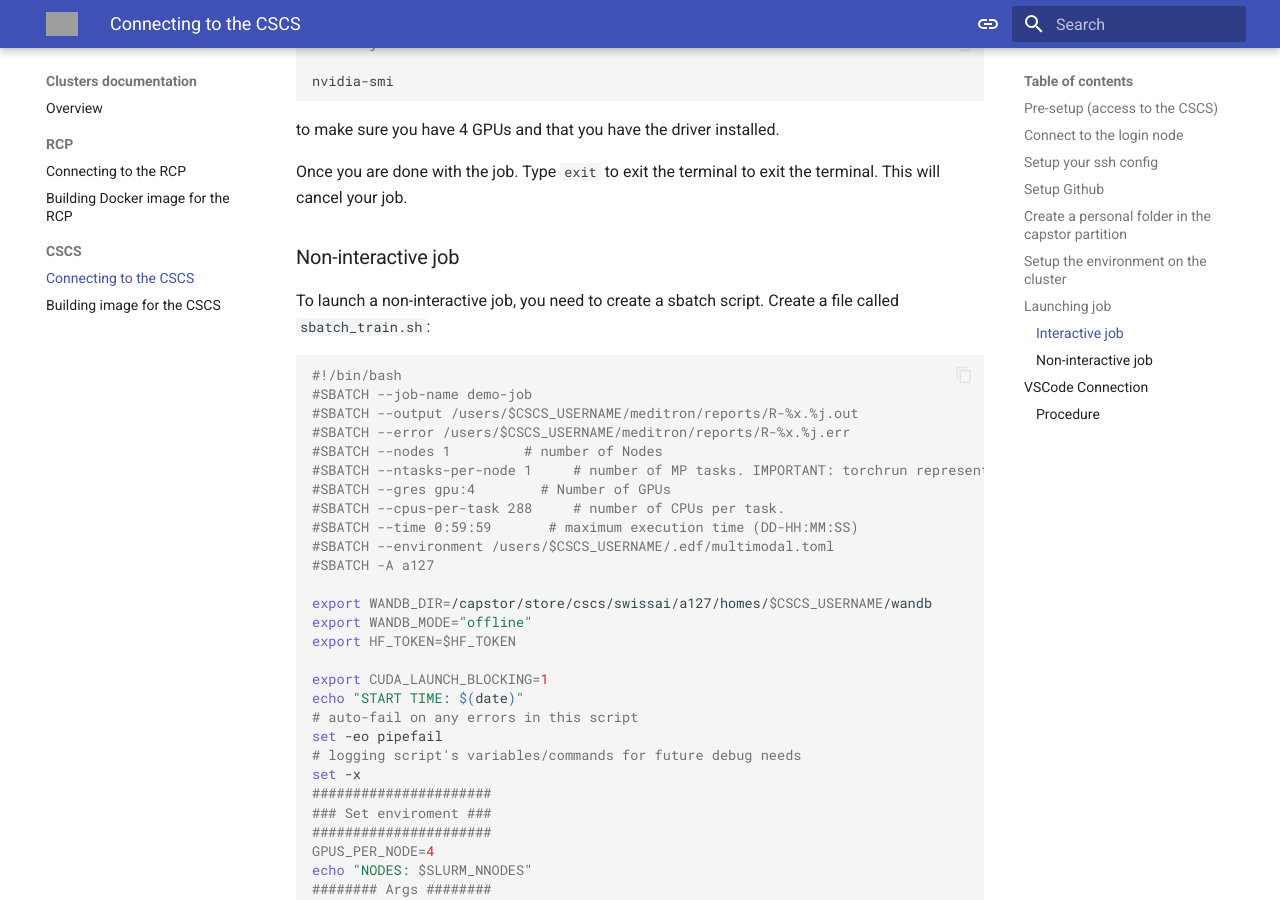
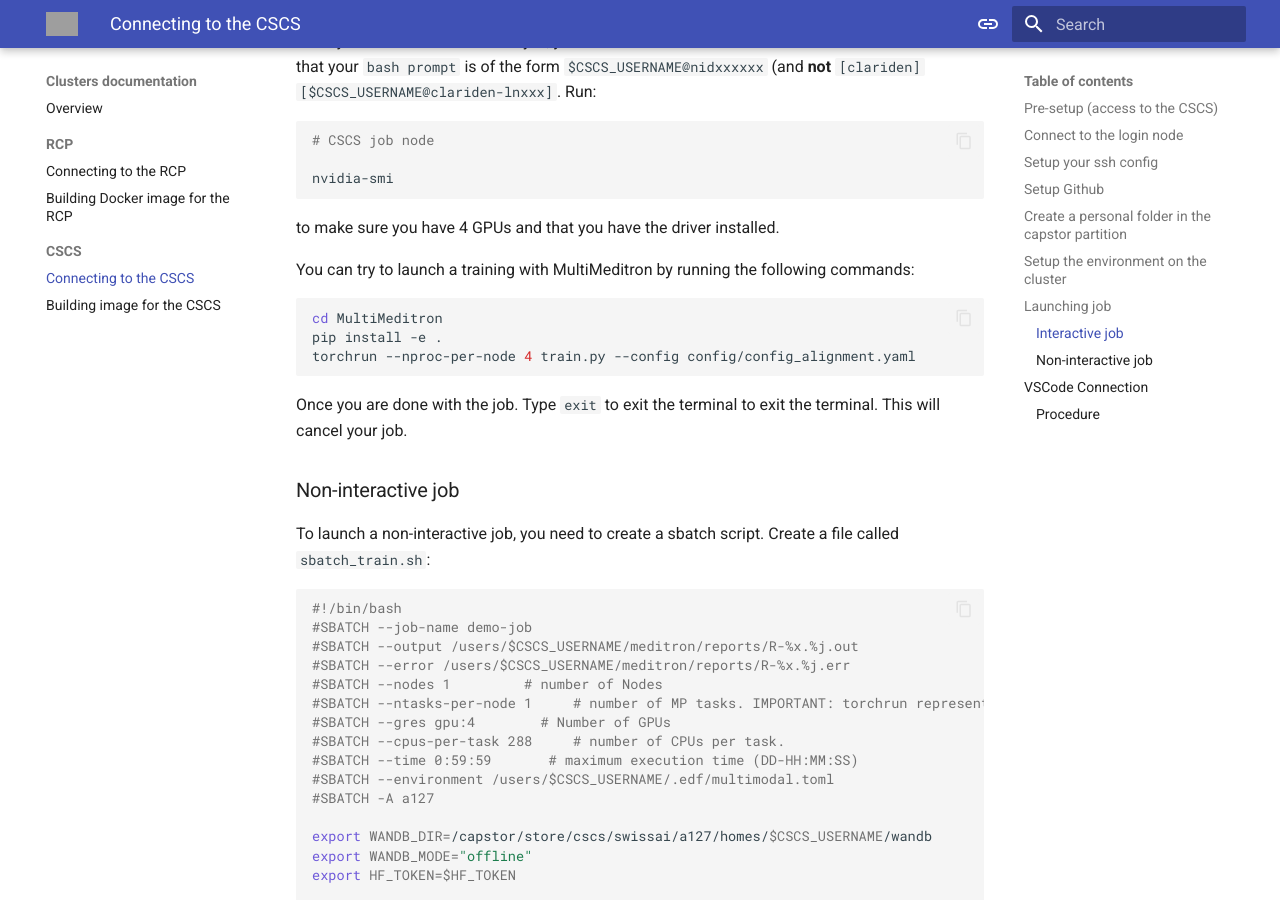
Before and after one commit to EPFLiGHT/LiGHT-doc, an MkDocs documentation site: the page built from docs/clusters/cscs.md, in a window 1280 px wide and 900 px high, scrolled down 7926 px. Built offline with MkDocs 1.6.1 and Material for MkDocs 9.7.7, drawn with Linux system fonts in a browser that asks for light colours; some of the changed text lies outside the part shown; grey boxes are pictures that could not be loaded.

Commit message:
Add more steps to run the training + HF_HOME config

````diff
--- a/docs/clusters/cscs.md
+++ b/docs/clusters/cscs.md
@@ -282,6 +282,11 @@ mkdir /capstor/store/cscs/swissai/a127/homes/$CSCS_USERNAME
 
 This personal folder on the capstor will be mainly used to store your huggingface home and your big files that don't fit in your users personal folder
 
+In your `~/.bashrc`, append the following line:
+```
+export HF_HOME=/capstor/store/cscs/swissai/a127/homes/$CSCS_USERNAME/hf
+```
+
 ## Setup the environment on the cluster
 
 > *__IMPORTANT NOTE__:* NEVER RUN ANY COMPUTE JOB ON THE LOGIN NODE (or else you will slow down everyone on the cluster). THE LOGIN NODE SHOULD ONLY BE USED TO SCHEDULE JOB.
@@ -324,6 +329,7 @@ FI_CXI_RX_MATCH_MODE = "software"
 FI_CXI_SAFE_DEVMEM_COPY_THRESHOLD = "16777216"
 FI_CXI_COMPAT = "0"
 ```
+
 
 Notice 2 things:
 
@@ -375,6 +381,15 @@ nvidia-smi
 ```
 
 to make sure you have 4 GPUs and that you have the driver installed.
+
+You can try to launch a training with MultiMeditron by running the following commands:
+
+```bash
+cd MultiMeditron
+pip install -e .
+torchrun --nproc-per-node 4 train.py --config config/config_alignment.yaml
+```
+
 
 Once you are done with the job. Type `exit` to exit the terminal to exit the terminal. This will cancel your job.
 
````
